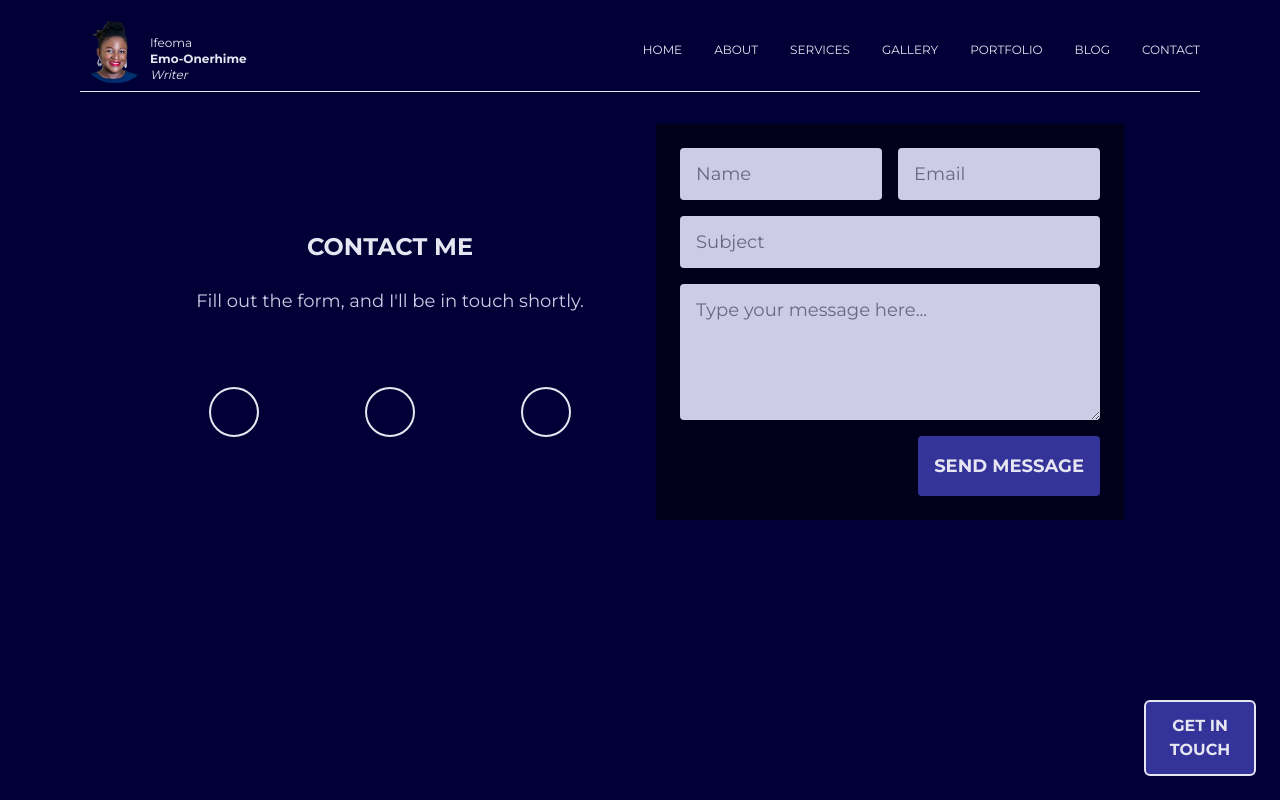
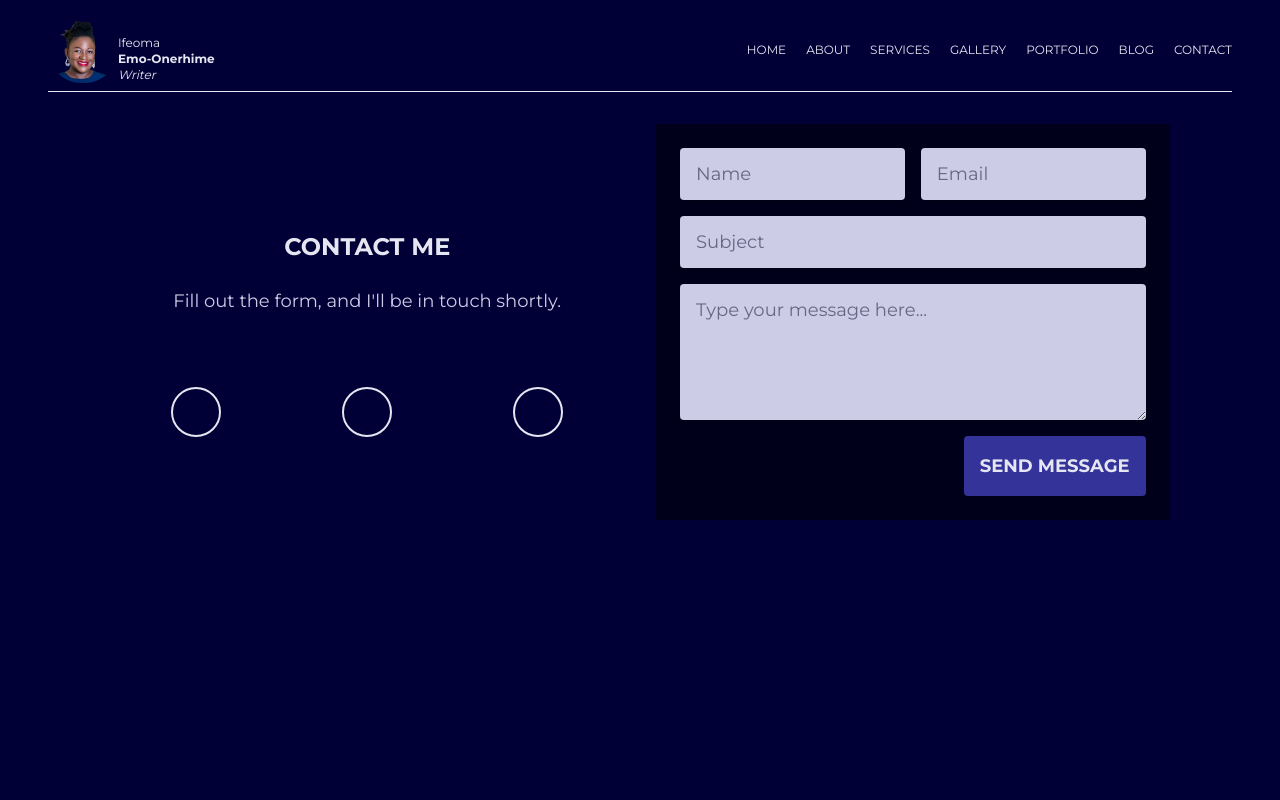
Before and after one commit to eonerhime/scriptwriter, a Next.js app: page /contact in a window 1280 px wide. Built offline with nearby package versions, Linux system fonts and the light colour scheme.

Commit message:
Layout optimization on homepage. Hide 'get in touch' button when on contact me page

```diff
--- a/src/app/layout.js
+++ b/src/app/layout.js
@@ -1,8 +1,7 @@
 import { Montserrat } from "next/font/google";
 import "@/styles/globals.css";
-import Button from "@/components/Button";
-import Link from "next/link";
 import Header from "@/components/Header";
+import FloatingButton from "@/components/FloatingButton"; // Import the new button component
 
 const montserrat = Montserrat({
   subsets: ["latin"],
@@ -19,25 +18,21 @@ export const metadata = {
     "A freelance writer based in #Lagos. I make visual your movie, sitcom, TV series, and documentary ideas",
 };
 
-const btnStyle =
-  "hidden gap-2 min-[700px]:flex w-28 py-3 border-2 border-primary-50 rounded-md uppercase font-bold justify-center align-middle fixed bottom-6 right-6 z-30 bg-primary-400 text-primary-50 hover:bg-accent-950 transition-all";
-
 export default function RootLayout({ children }) {
   return (
     <html lang="en">
       <body
-        className={`${montserrat.className} antialiased bg-primary-500 text-primary-50 min-w-full min-h-screen flex flex-col px-8 relative min-[601px]:px-20 box-border`}
+        className={`${montserrat.className} antialiased bg-primary-500 text-primary-50 min-w-full min-h-screen flex flex-col relative min-[601px]:px-8 box-border`}
       >
         <Header />
 
-        <div className="flex-1 max-w-7xl">
-          <main className=" w-[95%] mx-auto">
+        <div className="flex-1 flex flex-col w-full h-full">
+          <main className="w-[95%] mx-auto flex-grow flex flex-col justify-between h-full">
             {children}
-            <Button btnStyle={btnStyle}>
-              <Link href="/contact">get in touch</Link>
-            </Button>
           </main>
         </div>
+
+        <FloatingButton />
       </body>
     </html>
   );
--- a/src/components/ContactMe.js
+++ b/src/components/ContactMe.js
@@ -11,7 +11,7 @@ const metadata = {
 
 export default function Page() {
   return (
-    <div className="mt-8 grid grid-cols-1 min-[840px]:grid-cols-2 gap-8 px-6 md:px-12">
+    <div className="mt-8 grid grid-cols-1 min-[840px]:grid-cols-2 gap-8 md:px-12">
       {/* Contact Info Section */}
       <div className="flex flex-col justify-center text-center mt-6">
         <h2 className="text-center text-xl font-bold text-primary-50 uppercase min-[840px]:text-2xl mb-6">
--- /dev/null
+++ b/src/components/FloatingButton.js
@@ -0,0 +1,18 @@
+"use client";
+
+import { usePathname } from "next/navigation";
+import Link from "next/link";
+import Button from "./Button";
+
+export default function FloatingButton() {
+  const pathname = usePathname(); // Get current route
+
+  // Hide the button if the user is on the Contact page
+  if (pathname === "/contact") return null;
+
+  return (
+    <Button btnStyle="hidden gap-2 min-[700px]:flex w-28 py-3 border-2 border-primary-50 rounded-md uppercase font-bold justify-center align-middle fixed bottom-6 right-6 z-30 bg-primary-400 text-primary-50 hover:bg-accent-950 transition-all">
+      <Link href="/contact">get in touch</Link>
+    </Button>
+  );
+}
--- a/src/components/Header.js
+++ b/src/components/Header.js
@@ -4,7 +4,7 @@ import MobileMenu from "./MobileMenu";
 
 function Header() {
   return (
-    <header className="border-b border-primary-300 pb-2 z-50">
+    <header className="border-b border-primary-300 pb-2 mx-4 z-40">
       <div className="flex mt-4 min-[601px]:justify-center min-[840px]:justify-between items-center ">
         <MobileMenu />
         <Logo />
--- a/src/components/HomeContent.js
+++ b/src/components/HomeContent.js
@@ -8,7 +8,7 @@ import { motion } from "framer-motion";
 const btnStyle =
   "flex gap-2 w-40 py-3 border-2 border-primary-50  border-style:solid rounded-md uppercase font-bold justify-center align-middle";
 
-function HomeContent({ profileImage }) {
+export default function HomeContent({ profileImage }) {
   return (
     <>
       {/* Landing Content */}
@@ -79,7 +79,7 @@ function HomeContent({ profileImage }) {
             alt="Ifeoma Emo-Onerhime"
             width={500}
             height={500}
-            className="h-full max-w-[100%] min-[601px]:w-[90%] object-cover overflow-visible"
+            className="h-full w-fit max-w-[100%] object-cover overflow-visible"
           />
         </motion.div>
       </section>
@@ -89,5 +89,3 @@ function HomeContent({ profileImage }) {
     </>
   );
 }
-
-export default HomeContent;
--- a/src/components/Navigation.js
+++ b/src/components/Navigation.js
@@ -3,11 +3,11 @@ import Link from "next/link";
 export default function Navigation() {
   return (
     <nav className="hidden h-8 min-[601px]:flex gap-6 uppercase text-xs">
-      <ul className="flex gap-8 items-center">
+      <ul className="flex gap-5 items-center">
         <li>
           <Link
             href="/"
-            className="hover-text-accent-700 group  transition-all duration-300 ease-in-out"
+            className="hover-text-accent-700 group transition-all duration-300 ease-in-out"
           >
             <span className="bg-left-bottom bg-gradient-to-r from-accent-700 to-accent-700 bg-[length:0%_2px] bg-no-repeat group-hover:bg-[length:100%_2px] transition-all duration-500 ease-out">
               Home
@@ -17,7 +17,7 @@ export default function Navigation() {
         <li>
           <Link
             href="/about"
-            className="hover-text-accent-700 group  transition-all duration-300 ease-in-out"
+            className="hover-text-accent-700 group transition-all duration-300 ease-in-out"
           >
             <span className="bg-left-bottom bg-gradient-to-r from-accent-700 to-accent-700 bg-[length:0%_2px] bg-no-repeat group-hover:bg-[length:100%_2px] transition-all duration-500 ease-out">
               About
@@ -28,7 +28,7 @@ export default function Navigation() {
         <li>
           <Link
             href="/services"
-            className="hover-text-accent-700 group  transition-all duration-300 ease-in-out"
+            className="hover-text-accent-700 group transition-all duration-300 ease-in-out"
           >
             <span className="bg-left-bottom bg-gradient-to-r from-accent-700 to-accent-700 bg-[length:0%_2px] bg-no-repeat group-hover:bg-[length:100%_2px] transition-all duration-500 ease-out">
               Services
@@ -38,7 +38,7 @@ export default function Navigation() {
         <li>
           <Link
             href="/gallery"
-            className="hover-text-accent-700 group  transition-all duration-300 ease-in-out"
+            className="hover-text-accent-700 group transition-all duration-300 ease-in-out"
           >
             <span className="bg-left-bottom bg-gradient-to-r from-accent-700 to-accent-700 bg-[length:0%_2px] bg-no-repeat group-hover:bg-[length:100%_2px] transition-all duration-500 ease-out">
               Gallery
@@ -48,7 +48,7 @@ export default function Navigation() {
         <li>
           <Link
             href="/portfolio"
-            className="hover-text-accent-700 group  transition-all duration-300 ease-in-out"
+            className="hover-text-accent-700 group transition-all duration-300 ease-in-out"
           >
             <span className="bg-left-bottom bg-gradient-to-r from-accent-700 to-accent-700 bg-[length:0%_2px] bg-no-repeat group-hover:bg-[length:100%_2px] transition-all duration-500 ease-out">
               Portfolio
@@ -58,7 +58,7 @@ export default function Navigation() {
         <li>
           <Link
             href="/blog"
-            className="hover-text-accent-700 group  transition-all duration-300 ease-in-out"
+            className="hover-text-accent-700 group transition-all duration-300 ease-in-out"
           >
             <span className="bg-left-bottom bg-gradient-to-r from-accent-700 to-accent-700 bg-[length:0%_2px] bg-no-repeat group-hover:bg-[length:100%_2px] transition-all duration-500 ease-out">
               Blog
@@ -68,7 +68,7 @@ export default function Navigation() {
         <li>
           <Link
             href="/contact"
-            className="hover-text-accent-700 group  transition-all duration-300 ease-in-out"
+            className="hover-text-accent-700 group transition-all duration-300 ease-in-out"
           >
             <span className="bg-left-bottom bg-gradient-to-r from-accent-700 to-accent-700 bg-[length:0%_2px] bg-no-repeat group-hover:bg-[length:100%_2px] transition-all duration-500 ease-out">
               Contact
```
